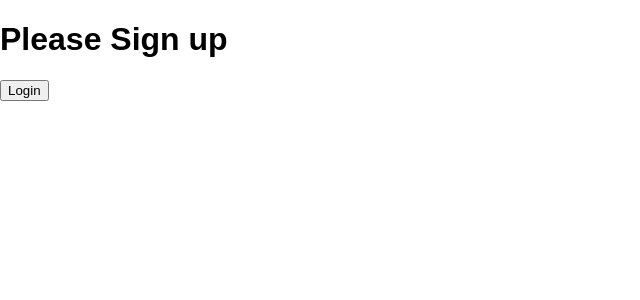
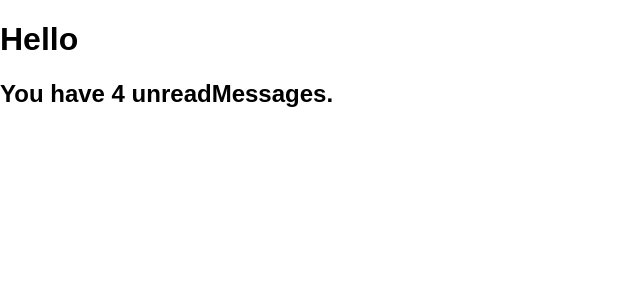
Before and after one commit to SYuvaraj/reactofficial, a React (Create React App) app in the folder my-app/: page / in a window 1280 px wide. Shown: the top 300 px of the page, without its empty margins (0-640 px from the left). Built offline with nearby package versions, Linux system fonts and the light colour scheme.

Commit message:
inline if with condition

```diff
--- a/my-app/src/components/LogoutButton.js
+++ b/my-app/src/components/LogoutButton.js
@@ -12,7 +12,7 @@ class LogoutButton extends React.Component{
 
 	return(
 			<div>
-				<button onClick={this.onClick}>LogOut</button>
+				<button onClick={this.props.onClick}>LogOut</button>
 			</div>
 		);
 
--- /dev/null
+++ b/my-app/src/components/Mailbox.js
@@ -0,0 +1,24 @@
+import React, {Component} from 'react';
+
+class MailBox extends React.Component{
+
+	constructor(props){
+		super(props);
+	};
+
+
+	render(){
+		const unreadMessages  = this.props.unreadMessages;
+		return(
+			<div>
+				<h1>Hello</h1>
+				{unreadMessages.length > 0 &&
+					<h2> You have {unreadMessages.length} unreadMessages.</h2>
+				}
+			</div>
+		);
+
+	}
+}
+
+export default MailBox;
--- a/my-app/src/index.js
+++ b/my-app/src/index.js
@@ -6,8 +6,10 @@ import Clock from './Clock';
 import EventHandling from './components/eventHandling.js';
 import Greeting from './components/Greeting.js';
 import LoginControl from './components/LoginControl.js';
+import MailBox from './components/Mailbox.js';
 
 import registerServiceWorker from './registerServiceWorker';
 
-ReactDOM.render(<LoginControl   />, document.getElementById('root'));
+const messages = ['hi','how', 'are', 'you'];
+ReactDOM.render(<MailBox  unreadMessages = {messages} />, document.getElementById('root'));
 registerServiceWorker();
```
